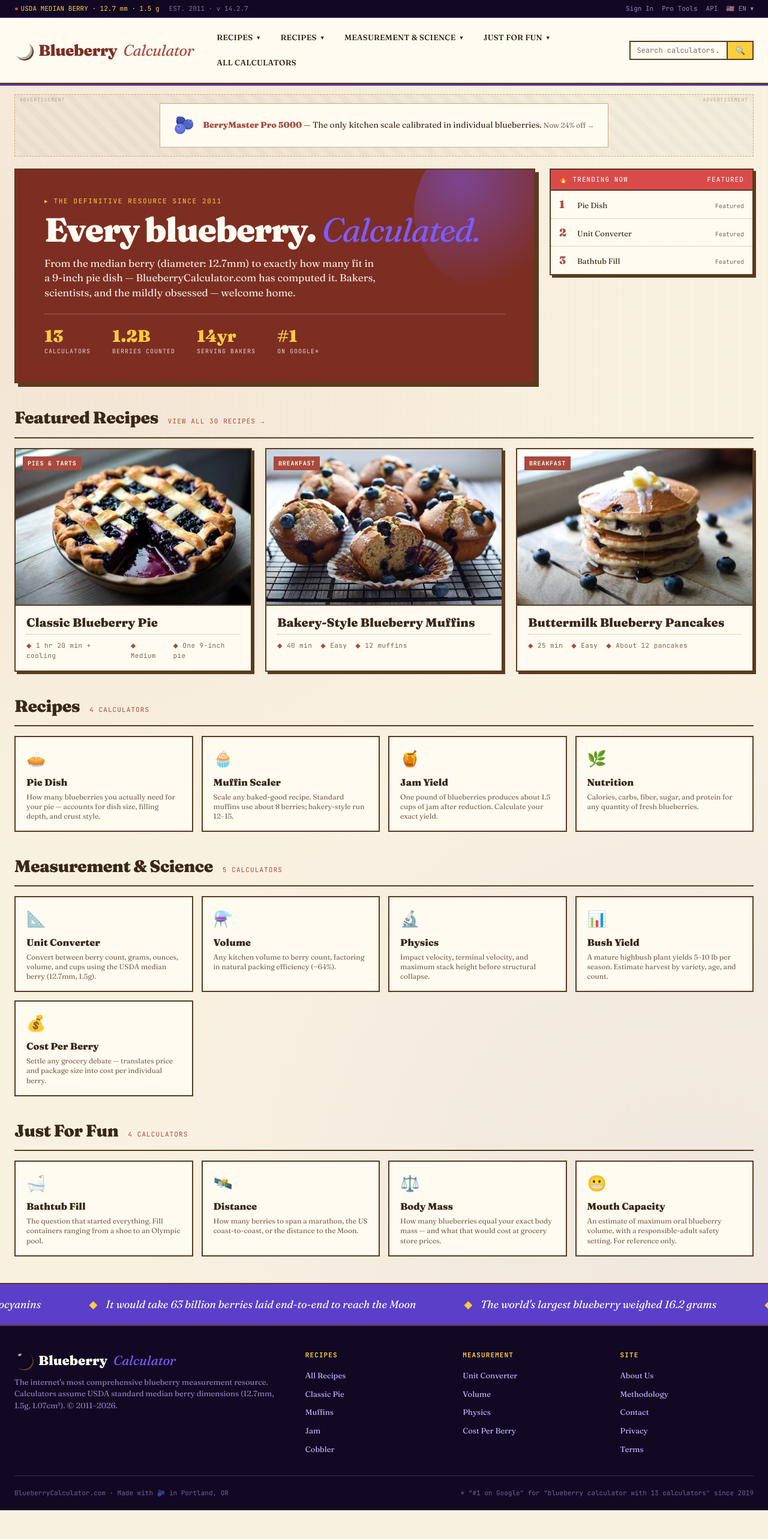
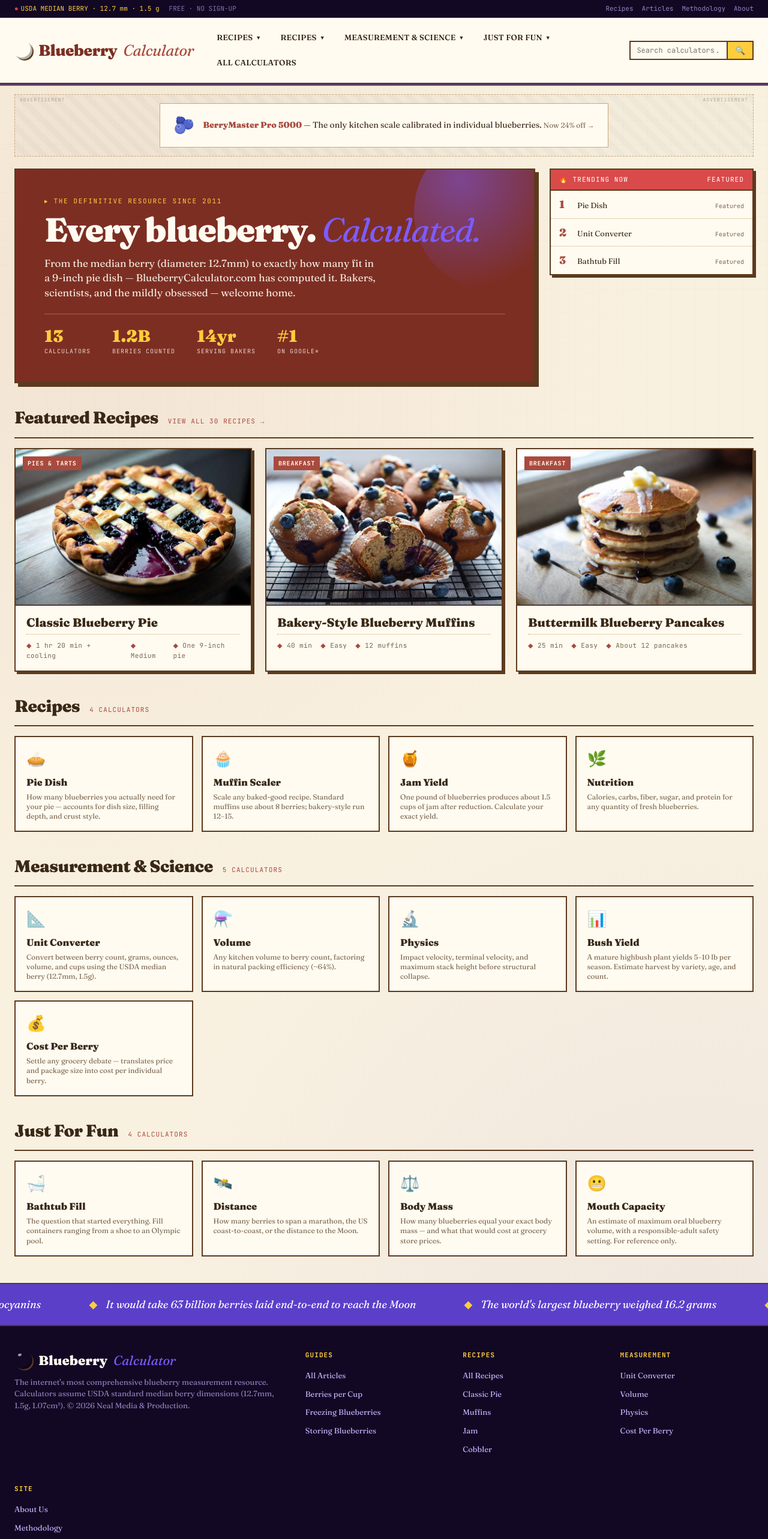
Before and after one commit to AKNeal/blueberry-calculator, a Next.js app: page / in a window 1280 px wide. Shown: the top 2566 px of the page at 60% size. Before the commit the page ends 2518 px from the top, so only its background shows below. Built offline with nearby package versions, Linux system fonts and the light colour scheme.

Commit message:
Add ArticleBody renderer; remove dead links and false claims from Header/Footer

```diff
--- a/components/Footer.tsx
+++ b/components/Footer.tsx
@@ -41,8 +41,17 @@ export default function Footer() {
           <p>
             The internet's most comprehensive blueberry measurement resource. Calculators
             assume USDA standard median berry dimensions (12.7mm, 1.5g, 1.07cm³).
-            © 2011–2026.
+            © 2026 Neal Media &amp; Production.
           </p>
+        </div>
+        <div className="footer-col">
+          <h4>Guides</h4>
+          <ul>
+            <li><a href="/articles">All Articles</a></li>
+            <li><a href="/articles/how-many-blueberries-in-a-cup">Berries per Cup</a></li>
+            <li><a href="/articles/how-to-freeze-blueberries">Freezing Blueberries</a></li>
+            <li><a href="/articles/how-to-store-fresh-blueberries">Storing Blueberries</a></li>
+          </ul>
         </div>
         <div className="footer-col">
           <h4>Recipes</h4>
@@ -66,17 +75,20 @@ export default function Footer() {
         <div className="footer-col">
           <h4>Site</h4>
           <ul>
-            <li><a href="#">About Us</a></li>
-            <li><a href="#">Methodology</a></li>
-            <li><a href="#">Contact</a></li>
-            <li><a href="#">Privacy</a></li>
-            <li><a href="#">Terms</a></li>
+            <li><a href="/about">About Us</a></li>
+            <li><a href="/methodology">Methodology</a></li>
+            <li><a href="/contact">Contact</a></li>
+            <li><a href="/privacy">Privacy</a></li>
+            <li><a href="/terms">Terms</a></li>
           </ul>
         </div>
       </div>
       <div className="footer-bottom">
-        <span>BlueberryCalculator.com · Made with 🫐 in Portland, OR</span>
-        <span>* "#1 on Google" for "blueberry calculator with 13 calculators" since 2019</span>
+        <span>BlueberryCalculator.com · Published by Neal Media &amp; Production</span>
+        <span>
+          <a href="/privacy">Privacy</a> · <a href="/terms">Terms</a> ·{" "}
+          <a href="/contact">Contact</a>
+        </span>
       </div>
     </footer>
   );
--- a/components/Header.tsx
+++ b/components/Header.tsx
@@ -24,13 +24,13 @@ export default function Header() {
         <div className="util-inner">
           <div>
             <span className="live">USDA MEDIAN BERRY · 12.7 mm · 1.5 g</span>
-            <span style={{ opacity: 0.6, marginLeft: 16 }}>EST. 2011 · v 14.2.7</span>
+            <span style={{ opacity: 0.6, marginLeft: 16 }}>FREE · NO SIGN-UP</span>
           </div>
           <div>
-            <a href="#">Sign In</a>
-            <a href="#">Pro Tools</a>
-            <a href="#">API</a>
-            <a href="#">🇺🇸 EN ▾</a>
+            <Link href="/recipes">Recipes</Link>
+            <Link href="/articles">Articles</Link>
+            <Link href="/methodology">Methodology</Link>
+            <Link href="/about">About</Link>
           </div>
         </div>
       </div>
```
Also changed, not shown: components/ArticleBody.tsx (added, +94 -0 lines).
